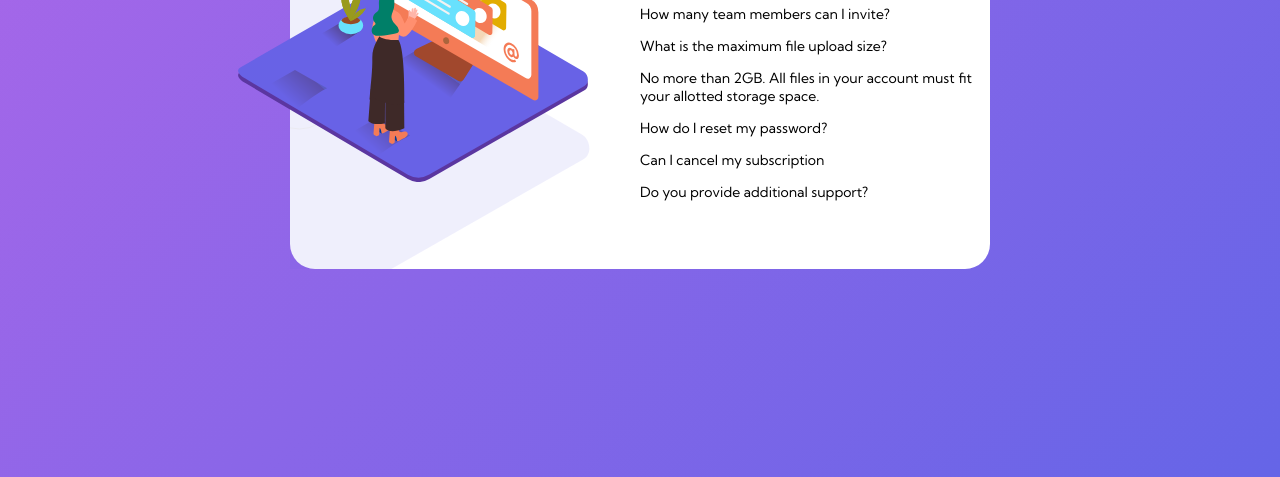
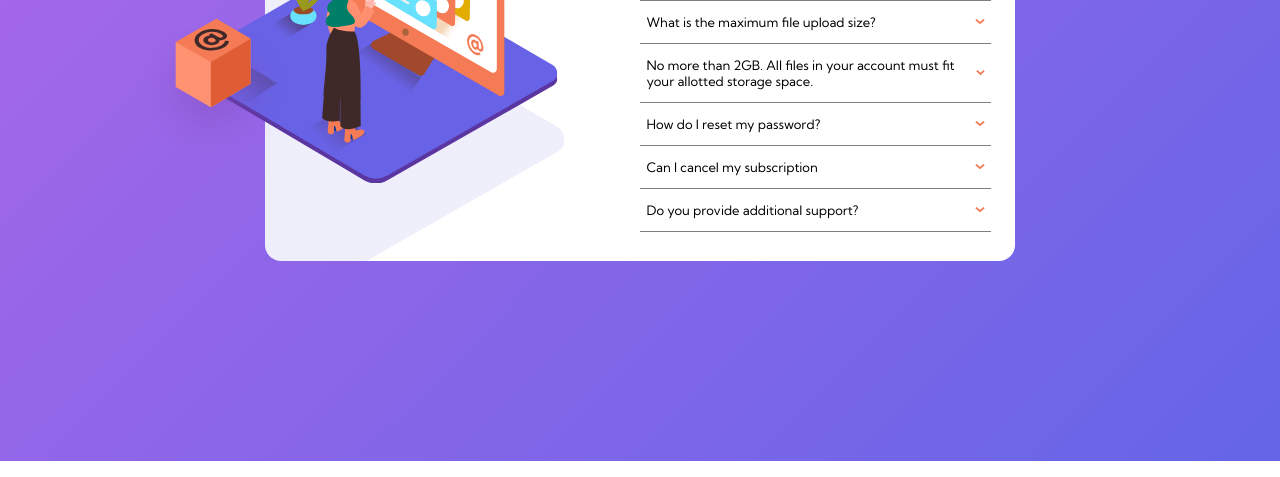
Before and after one commit to luiscabezasdev/faq-accordion, a website: page index.html in a window 1280 px wide. Shown: the part 339-816 px from the top of the page. Drawn offline with Linux system fonts and the light colour scheme.

Commit message:
Ultimos cambios

```diff
--- a/index.html
+++ b/index.html
@@ -11,18 +11,18 @@
   <div class="container">
     <div class="image__main">
       <img class="image__desktop" src="./images/illustration-woman-online-desktop.svg" />
-     <!--  <img class="image__shadow" src="./images/bg-pattern-desktop.svg" /> -->
+      <img class="image__shadow" src="./images/illustration-box-desktop.svg" />
 
     </div>
     <div class="content">
       <div class="content-wrapper">
         <h1>FAQ</h1>
-        <p>How many team members can I invite?</p>
-        <p>What is the maximum file upload size?</p>
-        <p>No more than 2GB. All files in your account must fit your allotted storage space.</p>
-        <p>How do I reset my password?</p>
-        <p>Can I cancel my subscription</p>
-        <p>Do you provide additional support?</p>
+        <p>How many team members can I invite? <img src="./images/icon-arrow-down.svg"/>  </p>
+        <p>What is the maximum file upload size? <img src="./images/icon-arrow-down.svg"/> </p>
+        <p>No more than 2GB. All files in your account must fit your allotted storage space.<img src="./images/icon-arrow-down.svg"/> </p>
+        <p>How do I reset my password?<img src="./images/icon-arrow-down.svg"/> </p>
+        <p>Can I cancel my subscription <img src="./images/icon-arrow-down.svg"/> </p>
+        <p>Do you provide additional support?<img src="./images/icon-arrow-down.svg"/> </p>
       </div>
     </div>
   </div>
--- a/sass/main.scss
+++ b/sass/main.scss
@@ -10,6 +10,11 @@ $color-primary-red: hsl(14, 88%, 65%);
 $color-gradient-violet: hsl(273, 75%, 66%);
 $color-gradient-blue: hsl(240, 73%, 65%);
 
+* {
+  margin: 0;
+  box-sizing: border-box;
+}
+
 body {
   font-family: $font;
   display: flex;
@@ -19,18 +24,15 @@ body {
   height: 100vh;
   /* background-color: $color-gradient-violet; */
   background: linear-gradient(-45deg, $color-gradient-blue, $color-gradient-violet);
-  h1 {
-    color: $color-primary-red;
-  }
 }
 
 .container {
   display: flex;
   justify-content: space-between;
   background-color: white;
-  width: 700px;
+  width: 750px;
   height: 400px;
-  border-radius: 25px;
+  border-radius: 1em;
   .image__main {
     background-image: url('../images/bg-pattern-desktop.svg');
     background-size: 600px;
@@ -38,21 +40,42 @@ body {
     background-position: -300px -140px;
     width: 350px;
     .image__desktop {
-      width: 350px;
-      z-index: 10;
+      width: 375px;
       position: relative;
       top: 45%;
-      left: 35%;
+      left: 30%;
       transform: translate(-50%, -50%);
+    }
+    .image__shadow {
+      width: 160px;
+      position: relative;
+      top: -14%;
+      left: -15%;
+      transform: translate(-50%, -50%);
+      z-index: 10;
     }
   }
   .content {
     display: flex;
     flex-direction: column;
     justify-content:center;
-    width: 350px;
+    padding-right: 1.5em;
+    width: 375px;
+    h1 {
+      font-size: 1.5em;
+      padding: .8em 0;
+    }
     p {
-      font-size: 14px;
+      display: flex;
+      justify-content: space-between;
+      align-items: center;
+      font-size: 13px;
+      padding: 1em .5em;
+      border-bottom: 1px solid gray;
+      img {
+        width: 10px;
+        height: 6px;
+      }
     }
   }
 }
```
Also changed, not shown: css/main.css, 1 other file.
